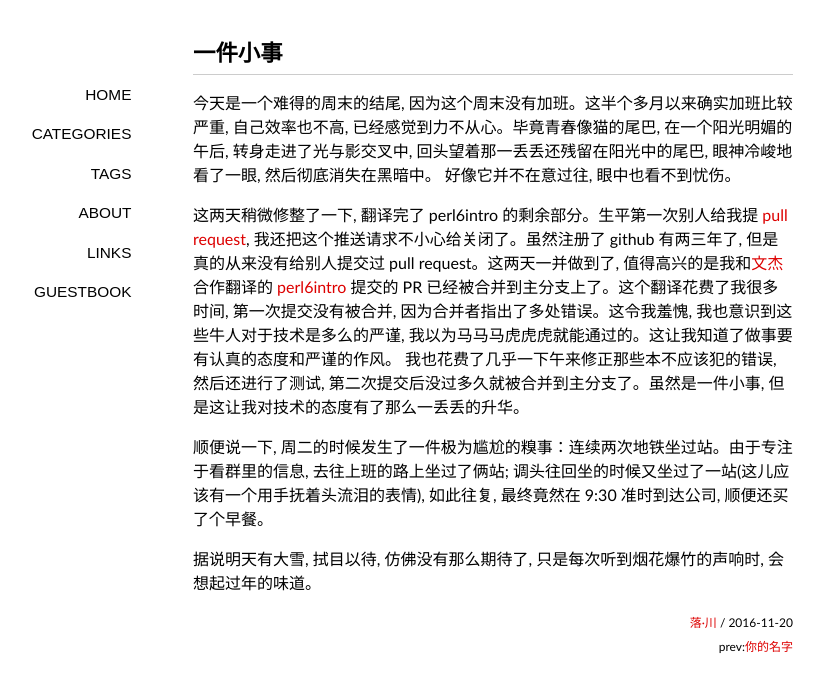
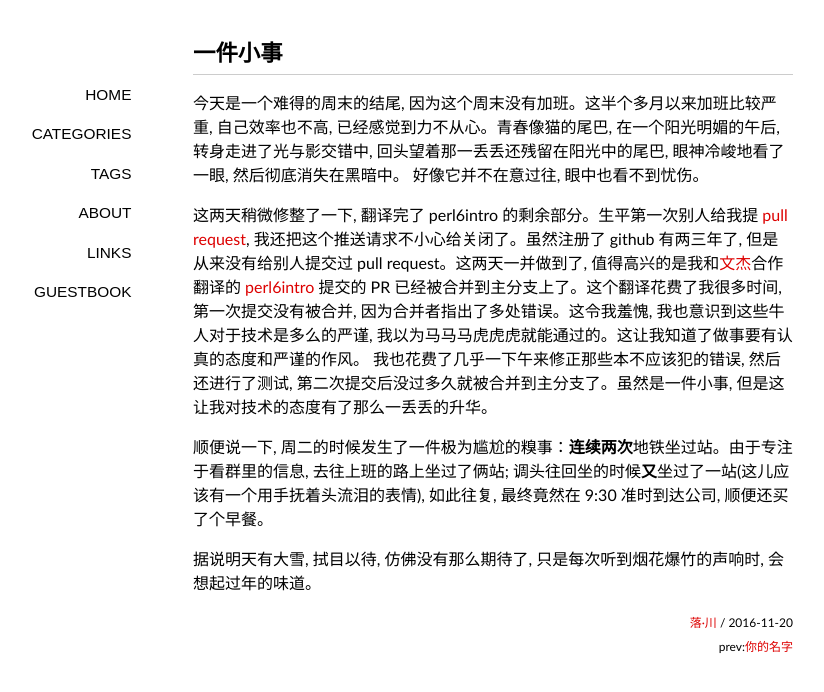
Before and after one commit to ohmyfish/ohmyfish.github.io, a Jekyll site: the page built from _posts/2016-11-20-一件小事.md, in a window 1280 px wide. Shown: the top 692 px of the page, without its empty margins (147-971 px from the left). Built offline with Jekyll 4.4.1, drawn with Linux system fonts in a browser that asks for light colours; nearby versions of some CDN libraries; some web fonts are replaced; library files that are not in the unit come from our copies; comment, search, counter and statistics services are not loaded.

Commit message:
small fix

```diff
--- a/_posts/2016-11-20-一件小事.md
+++ b/_posts/2016-11-20-一件小事.md
@@ -4,10 +4,10 @@ title: 一件小事
 categories: [默写旧时光]
 tags: [旧时光]
 ---
-今天是一个难得的周末的结尾, 因为这个周末没有加班。这半个多月以来确实加班比较严重, 自己效率也不高, 已经感觉到力不从心。毕竟青春像猫的尾巴, 在一个阳光明媚的午后, 转身走进了光与影交叉中, 回头望着那一丢丢还残留在阳光中的尾巴, 眼神冷峻地看了一眼, 然后彻底消失在黑暗中。 好像它并不在意过往, 眼中也看不到忧伤。
+今天是一个难得的周末的结尾, 因为这个周末没有加班。这半个多月以来加班比较严重, 自己效率也不高, 已经感觉到力不从心。青春像猫的尾巴, 在一个阳光明媚的午后, 转身走进了光与影交错中, 回头望着那一丢丢还残留在阳光中的尾巴, 眼神冷峻地看了一眼, 然后彻底消失在黑暗中。 好像它并不在意过往, 眼中也看不到忧伤。
 
-这两天稍微修整了一下, 翻译完了 perl6intro 的剩余部分。生平第一次别人给我提 [pull request](https://www.zhihu.com/question/21682976), 我还把这个推送请求不小心给关闭了。虽然注册了 github 有两三年了, 但是真的从来没有给别人提交过 pull request。这两天一并做到了, 值得高兴的是我和[文杰](https://github.com/wenjie1991)合作翻译的 [perl6intro](http://zh.perl6intro.com) 提交的 PR 已经被合并到主分支上了。这个翻译花费了我很多时间, 第一次提交没有被合并, 因为合并者指出了多处错误。这令我羞愧, 我也意识到这些牛人对于技术是多么的严谨, 我以为马马马虎虎虎就能通过的。这让我知道了做事要有认真的态度和严谨的作风。 我也花费了几乎一下午来修正那些本不应该犯的错误, 然后还进行了测试, 第二次提交后没过多久就被合并到主分支了。虽然是一件小事, 但是这让我对技术的态度有了那么一丢丢的升华。
+这两天稍微修整了一下, 翻译完了 perl6intro 的剩余部分。生平第一次别人给我提 [pull request](https://www.zhihu.com/question/21682976), 我还把这个推送请求不小心给关闭了。虽然注册了 github 有两三年了, 但是从来没有给别人提交过 pull request。这两天一并做到了, 值得高兴的是我和[文杰](https://github.com/wenjie1991)合作翻译的 [perl6intro](http://zh.perl6intro.com) 提交的 PR 已经被合并到主分支上了。这个翻译花费了我很多时间, 第一次提交没有被合并, 因为合并者指出了多处错误。这令我羞愧, 我也意识到这些牛人对于技术是多么的严谨, 我以为马马马虎虎虎就能通过的。这让我知道了做事要有认真的态度和严谨的作风。 我也花费了几乎一下午来修正那些本不应该犯的错误, 然后还进行了测试, 第二次提交后没过多久就被合并到主分支了。虽然是一件小事, 但是这让我对技术的态度有了那么一丢丢的升华。
 
-顺便说一下, 周二的时候发生了一件极为尴尬的糗事：连续两次地铁坐过站。由于专注于看群里的信息, 去往上班的路上坐过了俩站; 调头往回坐的时候又坐过了一站(这儿应该有一个用手抚着头流泪的表情), 如此往复, 最终竟然在 9:30 准时到达公司, 顺便还买了个早餐。
+顺便说一下, 周二的时候发生了一件极为尴尬的糗事：**连续两次**地铁坐过站。由于专注于看群里的信息, 去往上班的路上坐过了俩站; 调头往回坐的时候**又**坐过了一站(这儿应该有一个用手抚着头流泪的表情), 如此往复, 最终竟然在 9:30 准时到达公司, 顺便还买了个早餐。
 
 据说明天有大雪, 拭目以待, 仿佛没有那么期待了, 只是每次听到烟花爆竹的声响时, 会想起过年的味道。
```
